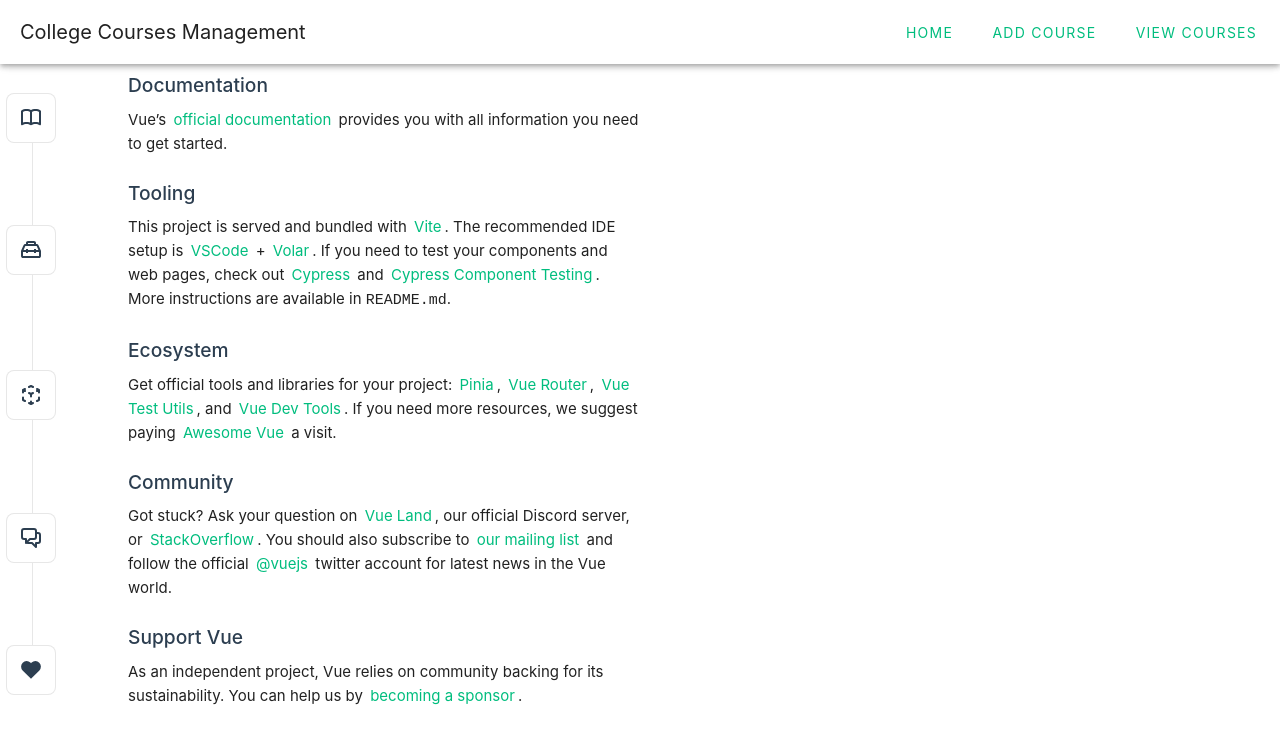
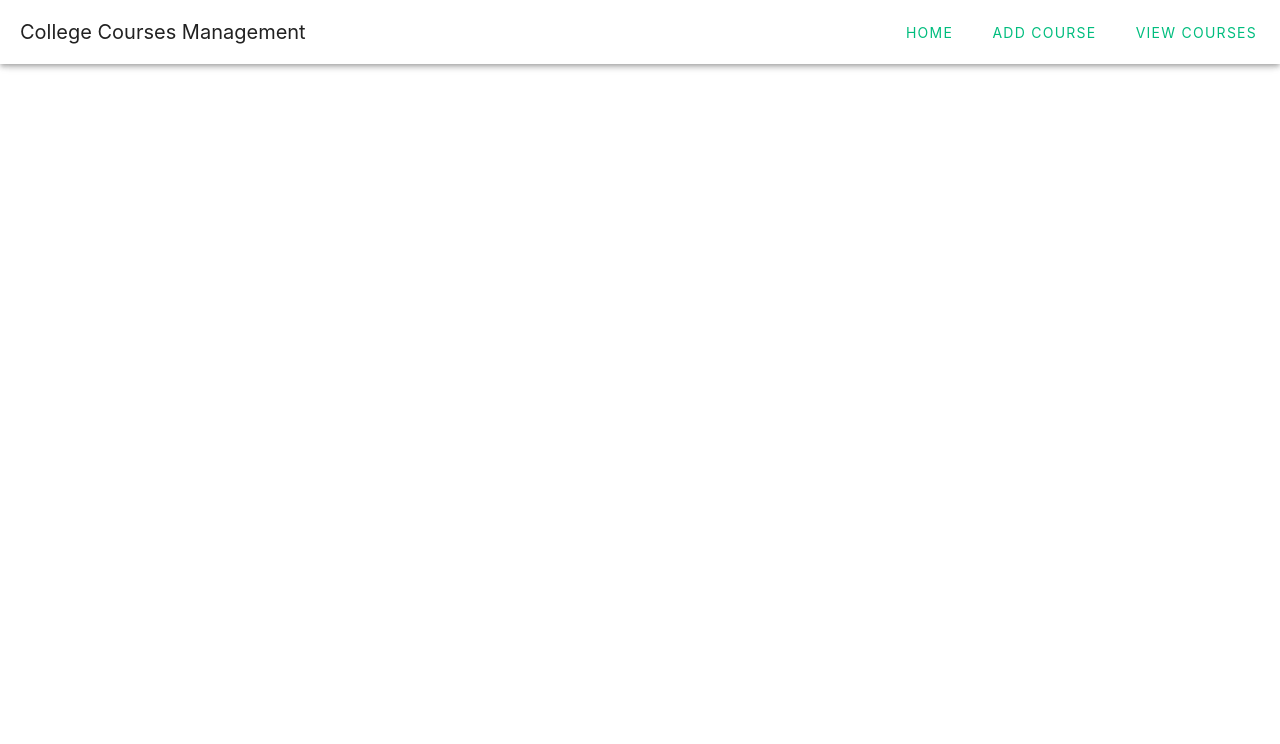
Before and after one commit to Matthew-Jang/frontend-course-listing, a Vue app: page / in a window 1280 px wide. Shown: the top 744 px of the page. Built offline with nearby package versions, Linux system fonts and the light colour scheme.

Commit message:
got rid of excess starter files

```diff
--- a/src/components/HelloWorld.vue
+++ /dev/null
@@ -1,44 +0,0 @@
-<script setup>
-defineProps({
-  msg: {
-    type: String,
-    required: true
-  }
-})
-</script>
-
-<template>
-  <div class="greetings">
-    <h1 class="green">{{ msg }}</h1>
-    <h3>
-      You’ve successfully created a project with
-      <a href="https://vitejs.dev/" target="_blank" rel="noopener">Vite</a> +
-      <a href="https://vuejs.org/" target="_blank" rel="noopener">Vue 3</a>.
-    </h3>
-  </div>
-</template>
-
-<style scoped>
-h1 {
-  font-weight: 500;
-  font-size: 2.6rem;
-  position: relative;
-  top: -10px;
-}
-
-h3 {
-  font-size: 1.2rem;
-}
-
-.greetings h1,
-.greetings h3 {
-  text-align: center;
-}
-
-@media (min-width: 1024px) {
-  .greetings h1,
-  .greetings h3 {
-    text-align: left;
-  }
-}
-</style>
--- a/src/components/TheWelcome.vue
+++ b/src/components/TheWelcome.vue
@@ -1,88 +1 @@
-<script setup>
-import WelcomeItem from './WelcomeItem.vue'
-import DocumentationIcon from './icons/IconDocumentation.vue'
-import ToolingIcon from './icons/IconTooling.vue'
-import EcosystemIcon from './icons/IconEcosystem.vue'
-import CommunityIcon from './icons/IconCommunity.vue'
-import SupportIcon from './icons/IconSupport.vue'
-</script>
-
-<template>
-  <WelcomeItem>
-    <template #icon>
-      <DocumentationIcon />
-    </template>
-    <template #heading>Documentation</template>
-
-    Vue’s
-    <a href="https://vuejs.org/" target="_blank" rel="noopener">official documentation</a>
-    provides you with all information you need to get started.
-  </WelcomeItem>
-
-  <WelcomeItem>
-    <template #icon>
-      <ToolingIcon />
-    </template>
-    <template #heading>Tooling</template>
-
-    This project is served and bundled with
-    <a href="https://vitejs.dev/guide/features.html" target="_blank" rel="noopener">Vite</a>. The
-    recommended IDE setup is
-    <a href="https://code.visualstudio.com/" target="_blank" rel="noopener">VSCode</a> +
-    <a href="https://github.com/johnsoncodehk/volar" target="_blank" rel="noopener">Volar</a>. If
-    you need to test your components and web pages, check out
-    <a href="https://www.cypress.io/" target="_blank" rel="noopener">Cypress</a> and
-    <a href="https://on.cypress.io/component" target="_blank" rel="noopener"
-      >Cypress Component Testing</a
-    >.
-
-    <br />
-
-    More instructions are available in <code>README.md</code>.
-  </WelcomeItem>
-
-  <WelcomeItem>
-    <template #icon>
-      <EcosystemIcon />
-    </template>
-    <template #heading>Ecosystem</template>
-
-    Get official tools and libraries for your project:
-    <a href="https://pinia.vuejs.org/" target="_blank" rel="noopener">Pinia</a>,
-    <a href="https://router.vuejs.org/" target="_blank" rel="noopener">Vue Router</a>,
-    <a href="https://test-utils.vuejs.org/" target="_blank" rel="noopener">Vue Test Utils</a>, and
-    <a href="https://github.com/vuejs/devtools" target="_blank" rel="noopener">Vue Dev Tools</a>. If
-    you need more resources, we suggest paying
-    <a href="https://github.com/vuejs/awesome-vue" target="_blank" rel="noopener">Awesome Vue</a>
-    a visit.
-  </WelcomeItem>
-
-  <WelcomeItem>
-    <template #icon>
-      <CommunityIcon />
-    </template>
-    <template #heading>Community</template>
-
-    Got stuck? Ask your question on
-    <a href="https://chat.vuejs.org" target="_blank" rel="noopener">Vue Land</a>, our official
-    Discord server, or
-    <a href="https://stackoverflow.com/questions/tagged/vue.js" target="_blank" rel="noopener"
-      >StackOverflow</a
-    >. You should also subscribe to
-    <a href="https://news.vuejs.org" target="_blank" rel="noopener">our mailing list</a> and follow
-    the official
-    <a href="https://twitter.com/vuejs" target="_blank" rel="noopener">@vuejs</a>
-    twitter account for latest news in the Vue world.
-  </WelcomeItem>
-
-  <WelcomeItem>
-    <template #icon>
-      <SupportIcon />
-    </template>
-    <template #heading>Support Vue</template>
-
-    As an independent project, Vue relies on community backing for its sustainability. You can help
-    us by
-    <a href="https://vuejs.org/sponsor/" target="_blank" rel="noopener">becoming a sponsor</a>.
-  </WelcomeItem>
-</template>
+<template></template>
--- a/src/components/WelcomeItem.vue
+++ /dev/null
@@ -1,86 +0,0 @@
-<template>
-  <div class="item">
-    <i>
-      <slot name="icon"></slot>
-    </i>
-    <div class="details">
-      <h3>
-        <slot name="heading"></slot>
-      </h3>
-      <slot></slot>
-    </div>
-  </div>
-</template>
-
-<style scoped>
-.item {
-  margin-top: 2rem;
-  display: flex;
-  position: relative;
-}
-
-.details {
-  flex: 1;
-  margin-left: 1rem;
-}
-
-i {
-  display: flex;
-  place-items: center;
-  place-content: center;
-  width: 32px;
-  height: 32px;
-  color: var(--color-text);
-}
-
-h3 {
-  font-size: 1.2rem;
-  font-weight: 500;
-  margin-bottom: 0.4rem;
-  color: var(--color-heading);
-}
-
-@media (min-width: 1024px) {
-  .item {
-    margin-top: 0;
-    padding: 0.4rem 0 1rem calc(var(--section-gap) / 2);
-  }
-
-  i {
-    top: calc(50% - 25px);
-    left: -26px;
-    position: absolute;
-    border: 1px solid var(--color-border);
-    background: var(--color-background);
-    border-radius: 8px;
-    width: 50px;
-    height: 50px;
-  }
-
-  .item:before {
-    content: ' ';
-    border-left: 1px solid var(--color-border);
-    position: absolute;
-    left: 0;
-    bottom: calc(50% + 25px);
-    height: calc(50% - 25px);
-  }
-
-  .item:after {
-    content: ' ';
-    border-left: 1px solid var(--color-border);
-    position: absolute;
-    left: 0;
-    top: calc(50% + 25px);
-    height: calc(50% - 25px);
-  }
-
-  .item:first-of-type:before {
-    display: none;
-  }
-
-  .item:last-of-type:after {
-    display: none;
-  }
-}
-</style>
--- a/src/views/ViewCourses.vue
+++ b/src/views/ViewCourses.vue
@@ -1,3 +1,13 @@
+<script setup>
+import { ref } from 'vue'
+
+const courses = ref([
+  { id: 1, department: 'CS', courseName: 'Intro to Programming', level: 'Beginner', hours: 3 },
+  { id: 2, department: 'CS', courseName: 'Data Structures', level: 'Intermediate', hours: 4 },
+  { id: 3, department: 'CS', courseName: 'Algorithms', level: 'Advanced', hours: 4 }
+])
+</script>
+
 <template>
   <v-container>
     <h1>Courses</h1>
@@ -13,7 +23,8 @@
         </tr>
       </thead>
       <tbody>
-        <tr v-for="course in courses" :key="course.id">
+        <!--:key="course.id"-->
+        <tr v-for="course in courses">
           <td>{{ course.department }}</td>
           <td>{{ course.courseName }}</td>
           <td>{{ course.level }}</td>
@@ -32,15 +43,7 @@
   </v-container>
 </template>
 
-<script setup>
-import { ref } from 'vue'
-
-const courses = ref([
-  { id: 1, department: 'CS', courseName: 'Intro to Programming', level: 'Beginner', hours: 3 },
-  { id: 2, department: 'CS', courseName: 'Data Structures', level: 'Intermediate', hours: 4 },
-  { id: 3, department: 'CS', courseName: 'Algorithms', level: 'Advanced', hours: 4 }
-])
-</script>
+methods: { updateCourse() { }, deleteCourse() { } }
 
 <style scoped>
 .table {
```
Also changed, not shown: src/components/CoursesTable.vue (deleted, +0 -69 lines).
